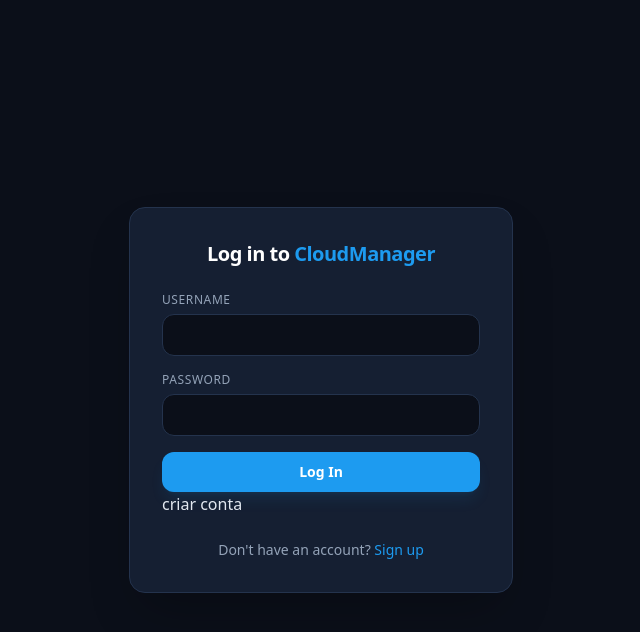
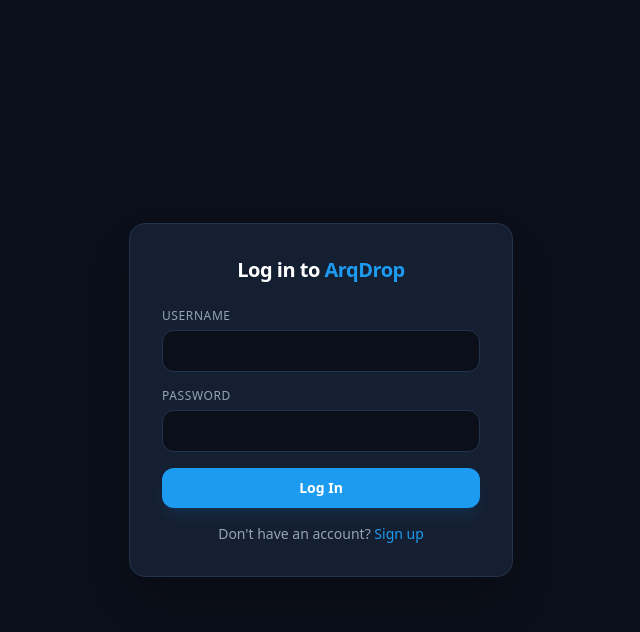
Before and after one commit to SandStormy-pxl/ArqDrop, a Django app: page /login/ in a window 1280 px wide. Shown: the top 632 px of the page, without its empty margins (319-959 px from the left). Run offline with Django 5.2, Linux system fonts and the light colour scheme; some libraries are stand-ins or nearby versions.

Commit message:
Atualizar o login.html

```diff
--- a/gerenciador/templates/gerenciador/login.html
+++ b/gerenciador/templates/gerenciador/login.html
@@ -3,7 +3,7 @@
 <head>
     <meta charset="UTF-8">
     <meta name="viewport" content="width=device-width, initial-scale=1.0">
-    <title>Sign In - CloudManager</title>
+    <title>ArqDrop</title>
     <script src="https://cdn.tailwindcss.com"></script>
     <script>
         tailwind.config = {
@@ -25,7 +25,7 @@
 
     <div class="w-full max-w-sm bg-cardBg p-6 lg:p-8 rounded-2xl border border-borderGray shadow-2xl mx-auto">
         <div class="text-center mb-6">
-            <h2 class="text-xl font-bold text-white tracking-tight">Log in to <span class="text-twitterBlue">CloudManager</span></h2>
+            <h2 class="text-xl font-bold text-white tracking-tight">Log in to <span class="text-twitterBlue">ArqDrop</span></h2>
         </div>
 
         {% if messages %}
@@ -52,8 +52,6 @@
                 <button type="submit" class="w-full bg-twitterBlue hover:bg-twitterHover text-white py-2.5 rounded-xl font-bold text-sm transition mt-2 shadow-lg shadow-twitterBlue/10">
                     Log In
                 </button>
-                <a href="arq-drop.vercel.app/cadastro">criar conta</a>
-            </div>
         </form>
 
         <div class="text-center mt-6 text-xs lg:text-sm text-slate-400">
```
